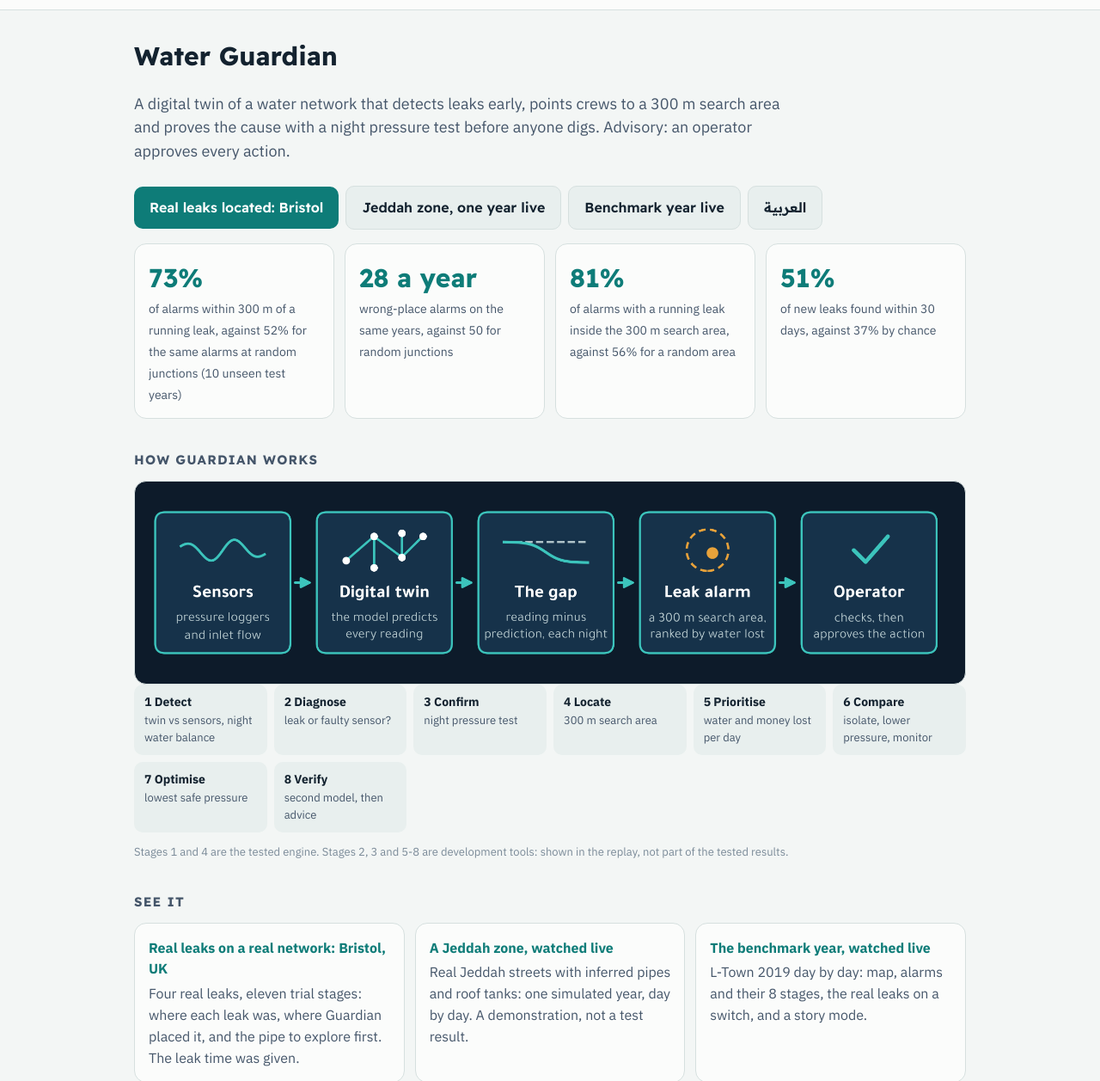
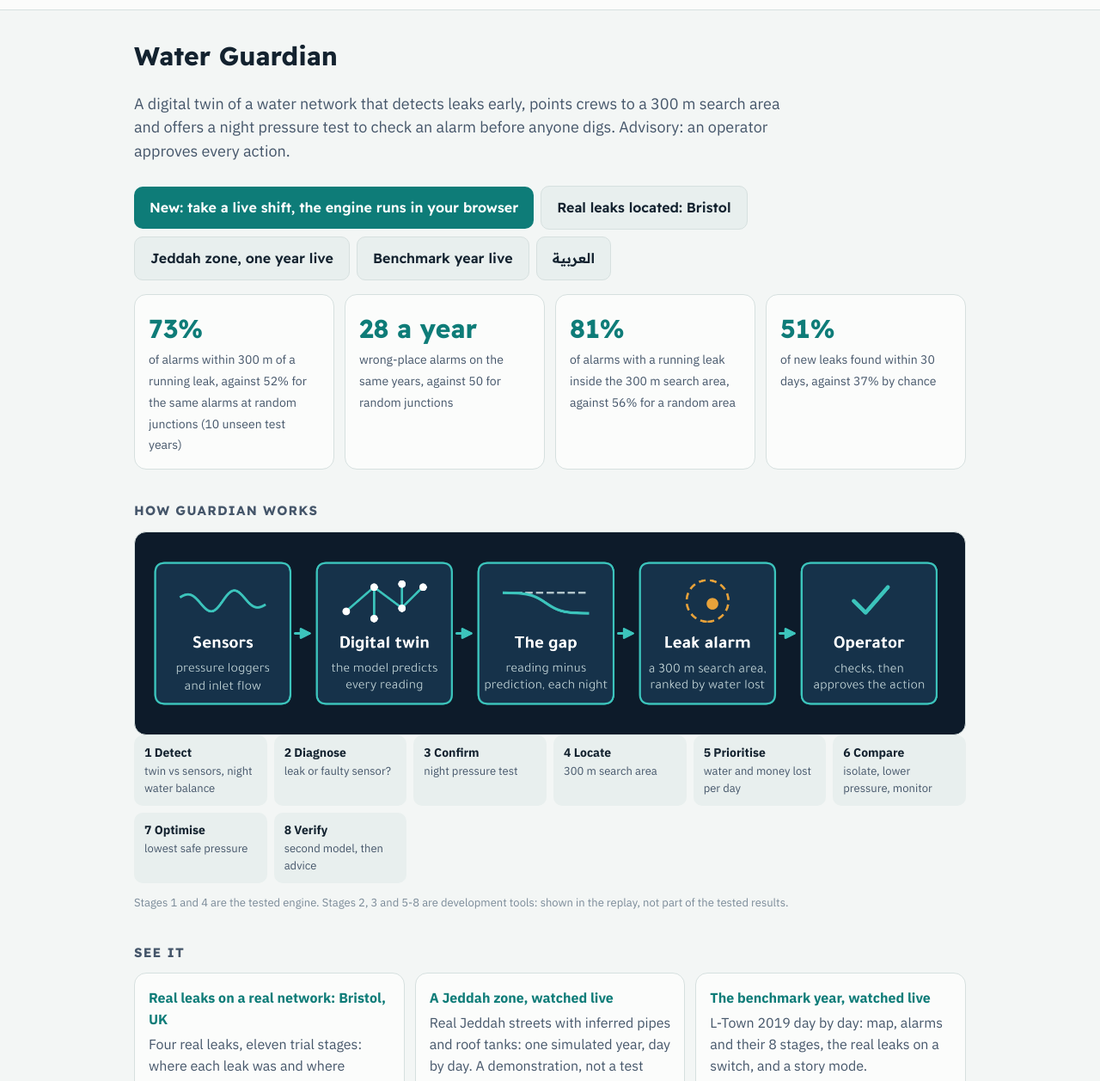
Before and after one commit to fahadwep/water-guardian-d, a plain HTML site: page index.html in a window 1280 px wide. Shown: the part 43-1300 px from the top of the page at 86% size. Drawn offline with Linux system fonts and the light colour scheme.

Commit message:
Front page: the new site first; the lead no longer says the night test proves the cause
Co-Authored-By: Claude Fable 5.2 <noreply@anthropic.com>

```diff
--- a/index.html
+++ b/index.html
@@ -15,9 +15,9 @@ p,li{color:var(--ink2)} a{color:var(--accent)} .lead{font-size:18px;color:var(--
 img{max-width:100%;height:auto;border-radius:10px;background:#fff;border:1px solid var(--line)} table{border-collapse:collapse;width:100%;font-size:14px}
 .figd{background:#0D1B2A;border-radius:14px;padding:14px;border:1px solid var(--line)} .figd img,.figl img{border:0;background:none;display:block;margin:0 auto} .figl{background:#F3F6F5;border-radius:14px;padding:10px;max-width:640px;border:1px solid var(--line)}
 td,th{border-bottom:1px solid var(--line);padding:6px;text-align:left} .wrap{overflow-x:auto} .small{font-size:13px;color:var(--muted)}</style></head><body><div class="bar"><span class="brand"></span><a href="index.html">Water Guardian</a></div><main><h1>Water Guardian</h1>
-<p class="lead">A digital twin of a water network that detects leaks early, points crews to a 300 m search area and proves the
-cause with a night pressure test before anyone digs. Advisory: an operator approves every action.</p>
-<a class="btn" href="bristol.html">Real leaks located: Bristol</a><a class="btn ghost" href="replay_jeddah.html">Jeddah zone, one year live</a><a class="btn ghost" href="replay.html">Benchmark year live</a><a class="btn ghost" href="replay_ar.html" lang="ar">العربية</a>
+<p class="lead">A digital twin of a water network that detects leaks early, points crews to a 300 m search area and offers a
+night pressure test to check an alarm before anyone digs. Advisory: an operator approves every action.</p>
+<a class="btn" href="app/">New: take a live shift, the engine runs in your browser</a><a class="btn ghost" href="bristol.html">Real leaks located: Bristol</a><a class="btn ghost" href="replay_jeddah.html">Jeddah zone, one year live</a><a class="btn ghost" href="replay.html">Benchmark year live</a><a class="btn ghost" href="replay_ar.html" lang="ar">العربية</a>
 <div class="cards"><div class="card"><b>73%</b><span>of alarms within 300 m of a running leak, against 52% for the same alarms at random junctions (10 unseen test years)</span></div>
 <div class="card"><b>28 a year</b><span>wrong-place alarms on the same years, against 50 for random junctions</span></div>
 <div class="card"><b>81%</b><span>of alarms with a running leak inside the 300 m search area, against 56% for a random area</span></div>
@@ -29,7 +29,7 @@ cause with a night pressure test before anyone digs. Advisory: an operator appro
 <div class="st"><b>6 Compare</b>isolate, lower pressure, monitor</div><div class="st"><b>7 Optimise</b>lowest safe pressure</div><div class="st"><b>8 Verify</b>second model, then advice</div></div>
 <p class="small">Stages 1 and 4 are the tested engine. Stages 2, 3 and 5-8 are development tools: shown in the replay, not part of the tested results.</p>
 <h2>See it</h2><div class="links">
-<a href="bristol.html"><b>Real leaks on a real network: Bristol, UK</b>Four real leaks, eleven trial stages: where each leak was, where Guardian placed it, and the pipe to explore first. The leak time was given.</a>
+<a href="bristol.html"><b>Real leaks on a real network: Bristol, UK</b>Four real leaks, eleven trial stages: where each leak was and where Guardian placed it. The leak time was given.</a>
 <a href="replay_jeddah.html"><b>A Jeddah zone, watched live</b>Real Jeddah streets with inferred pipes and roof tanks: one simulated year, day by day. A demonstration, not a test result.</a>
 <a href="replay.html"><b>The benchmark year, watched live</b>L-Town 2019 day by day: map, alarms and their 8 stages, the real leaks on a switch, and a story mode.</a>
 <a href="replay_ar.html" lang="ar" dir="rtl"><b>إعادة السنة بالعربية</b>الإعادة نفسها باللغة العربية.</a>
```
